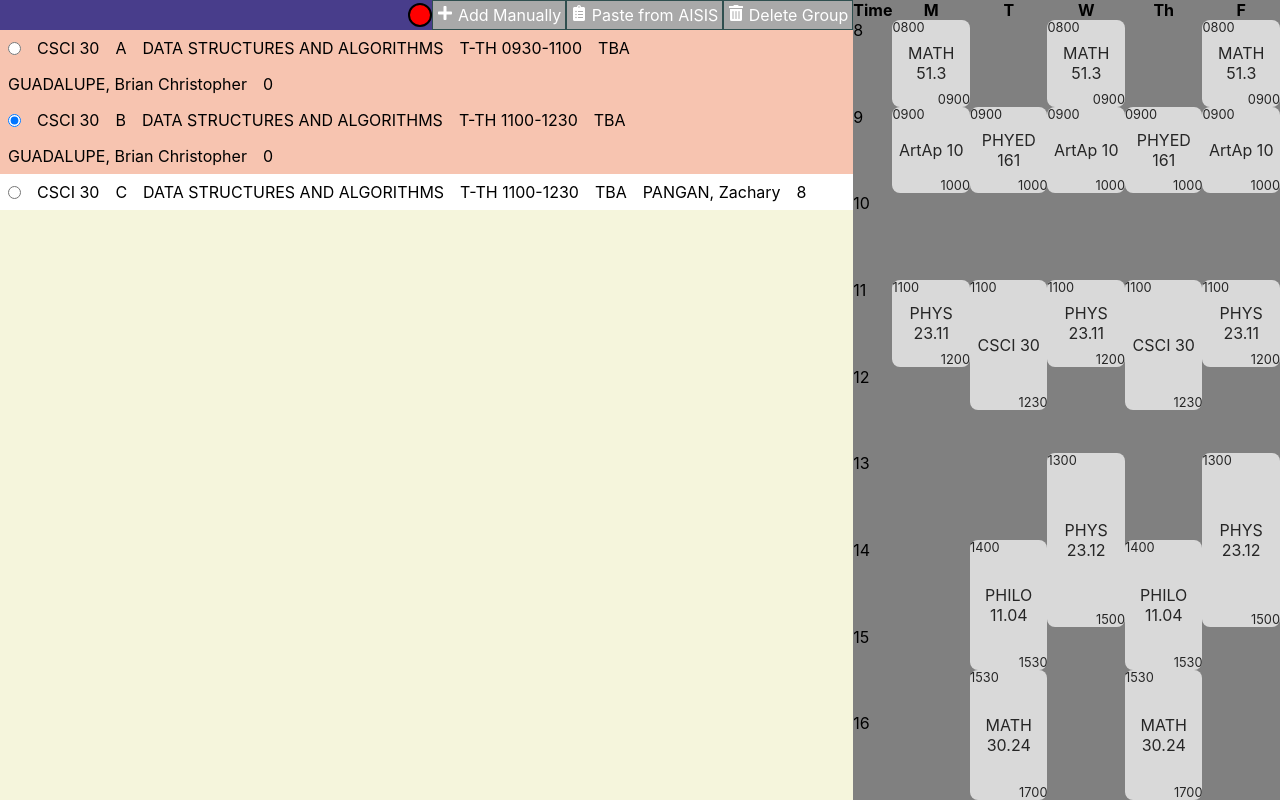
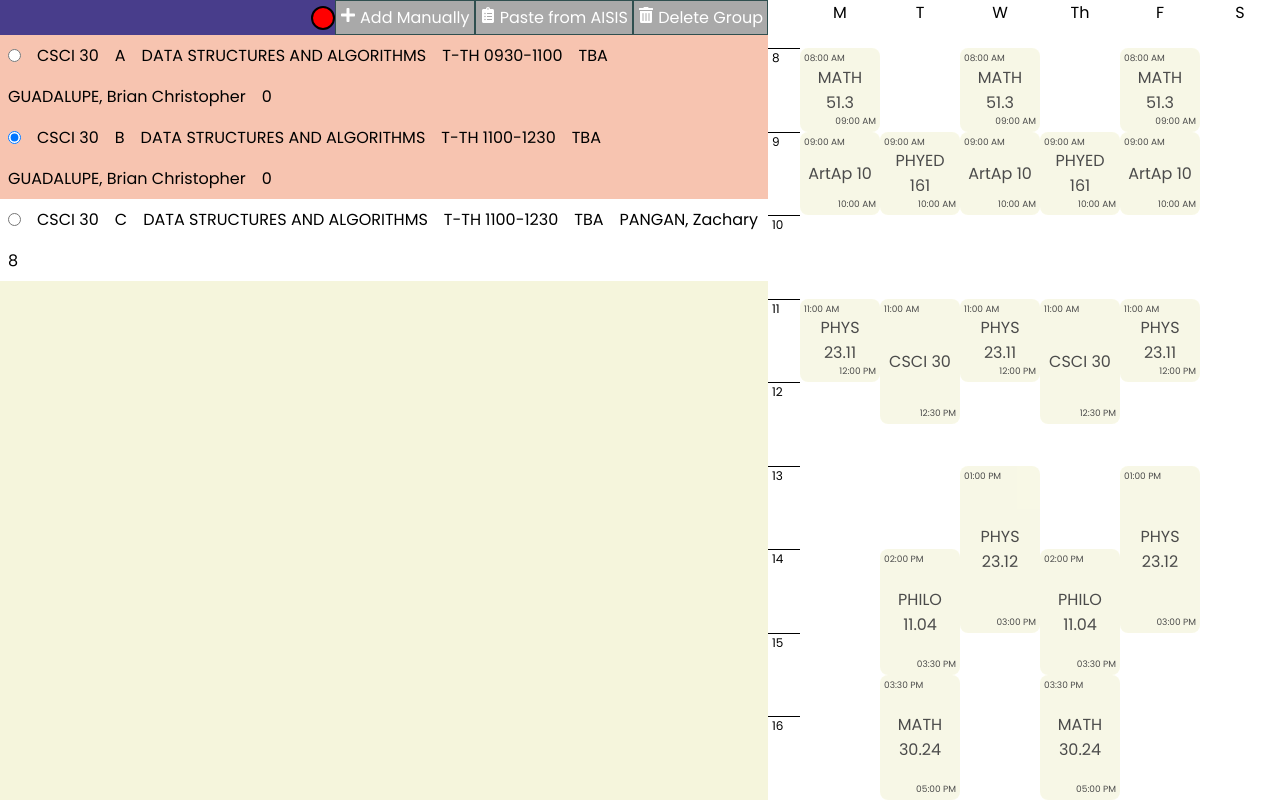
Before and after one commit to dnamme/enlistment-scheduler, a React (Create React App) app: page / in a window 1280 px wide. Built offline with nearby package versions, Linux system fonts and the light colour scheme.

Commit message:
add timetable styling

```diff
--- a/src/App.js
+++ b/src/App.js
@@ -70,30 +70,30 @@ function App() {
     end: 17,
     data: [
       [
-        {code: 'MATH 51.3', start: 8, end: 9, startTime: '0800', endTime: '0900'},
-        {code: 'ArtAp 10', start: 9, end: 10, startTime: '0900', endTime: '1000'},
-        {code: 'PHYS 23.11', start: 11, end: 12, startTime: '1100', endTime: '1200'},
+        {code: 'MATH 51.3', start: 8, end: 9, startTime: '08:00 AM', endTime: '09:00 AM'},
+        {code: 'ArtAp 10', start: 9, end: 10, startTime: '09:00 AM', endTime: '10:00 AM'},
+        {code: 'PHYS 23.11', start: 11, end: 12, startTime: '11:00 AM', endTime: '12:00 PM'},
       ], [
-        {code: 'PHYED 161', start: 9, end: 10, startTime: '0900', endTime: '1000'},
-        {code: 'CSCI 30', start: 11, end: 12.5, startTime: '1100', endTime: '1230'},
-        {code: 'PHILO 11.04', start: 14, end: 15.5, startTime: '1400', endTime: '1530'},
-        {code: 'MATH 30.24', start: 15.5, end: 17, startTime: '1530', endTime: '1700'},
+        {code: 'PHYED 161', start: 9, end: 10, startTime: '09:00 AM', endTime: '10:00 AM'},
+        {code: 'CSCI 30', start: 11, end: 12.5, startTime: '11:00 AM', endTime: '12:30 PM'},
+        {code: 'PHILO 11.04', start: 14, end: 15.5, startTime: '02:00 PM', endTime: '03:30 PM'},
+        {code: 'MATH 30.24', start: 15.5, end: 17, startTime: '03:30 PM', endTime: '05:00 PM'},
       ], [
-        {code: 'MATH 51.3', start: 8, end: 9, startTime: '0800', endTime: '0900'},
-        {code: 'ArtAp 10', start: 9, end: 10, startTime: '0900', endTime: '1000'},
-        {code: 'PHYS 23.11', start: 11, end: 12, startTime: '1100', endTime: '1200'},
-        {code: 'PHYS 23.12', start: 13, end: 15, startTime: '1300', endTime: '1500'},
+        {code: 'MATH 51.3', start: 8, end: 9, startTime: '08:00 AM', endTime: '09:00 AM'},
+        {code: 'ArtAp 10', start: 9, end: 10, startTime: '09:00 AM', endTime: '10:00 AM'},
+        {code: 'PHYS 23.11', start: 11, end: 12, startTime: '11:00 AM', endTime: '12:00 PM'},
+        {code: 'PHYS 23.12', start: 13, end: 15, startTime: '01:00 PM', endTime: '03:00 PM'},
       ], [
-        {code: 'PHYED 161', start: 9, end: 10, startTime: '0900', endTime: '1000'},
-        {code: 'CSCI 30', start: 11, end: 12.5, startTime: '1100', endTime: '1230'},
-        {code: 'PHILO 11.04', start: 14, end: 15.5, startTime: '1400', endTime: '1530'},
-        {code: 'MATH 30.24', start: 15.5, end: 17, startTime: '1530', endTime: '1700'},
+        {code: 'PHYED 161', start: 9, end: 10, startTime: '09:00 AM', endTime: '10:00 AM'},
+        {code: 'CSCI 30', start: 11, end: 12.5, startTime: '11:00 AM', endTime: '12:30 PM'},
+        {code: 'PHILO 11.04', start: 14, end: 15.5, startTime: '02:00 PM', endTime: '03:30 PM'},
+        {code: 'MATH 30.24', start: 15.5, end: 17, startTime: '03:30 PM', endTime: '05:00 PM'},
       ], [
-        {code: 'MATH 51.3', start: 8, end: 9, startTime: '0800', endTime: '0900'},
-        {code: 'ArtAp 10', start: 9, end: 10, startTime: '0900', endTime: '1000'},
-        {code: 'PHYS 23.11', start: 11, end: 12, startTime: '1100', endTime: '1200'},
-        {code: 'PHYS 23.12', start: 13, end: 15, startTime: '1300', endTime: '1500'},
-      ],
+        {code: 'MATH 51.3', start: 8, end: 9, startTime: '08:00 AM', endTime: '09:00 AM'},
+        {code: 'ArtAp 10', start: 9, end: 10, startTime: '09:00 AM', endTime: '10:00 AM'},
+        {code: 'PHYS 23.11', start: 11, end: 12, startTime: '11:00 AM', endTime: '12:00 PM'},
+        {code: 'PHYS 23.12', start: 13, end: 15, startTime: '01:00 PM', endTime: '03:00 PM'},
+      ], []
     ]
   })
 
--- a/src/components/CourseBlock.js
+++ b/src/components/CourseBlock.js
@@ -2,7 +2,7 @@ function CourseBlock({ course, start }) {
   const style = {
     gridRowStart: (course.start - start)*2 + 2,
     gridRowEnd: (course.end - start)*2 + 2,
-    backgroundColor: course.color ? course.color : 'white'
+    backgroundColor: course.color ? course.color : 'beige'
   }
 
   return (
--- a/src/components/Timetable.js
+++ b/src/components/Timetable.js
@@ -4,17 +4,18 @@ function Timetable({ data }) {
   const daysOfWeek = ['M', 'T', 'W', 'Th', 'F', 'S']
 
   const colStyle = {
-    gridTemplateRows: `min-content repeat(${(data.end - data.start)*2}, 1fr)`
+    gridTemplateRows: `48px repeat(${(data.end - data.start) * 2}, 1fr)`
   }
 
   const timeStamps = [
-    <p key={`TIMETABLE-HEADING`} className="heading">Time</p>
-  ];
+    <p key={`TIMETABLE-HEADING`} className="heading" />
+  ]
 
   for (let i = data.start; i < data.end; i++) {
     timeStamps.push(
       <p
         key={`TIMETABLE-TIME_${i}`}
+        className="timestamp"
         style={{
           gridRowStart: (i - data.start)*2 + 2,
           gridRowEnd: (i - data.start)*2 + 3
--- a/src/css/App.css
+++ b/src/css/App.css
@@ -2,7 +2,7 @@
   width: 100%;
   height: 100vh;
   display: grid;
-  grid-template-columns: 2fr 1fr;
+  grid-template-columns: 1fr 512px;
   grid-template-areas: "input table";
 }
 
@@ -33,7 +33,7 @@ button.outline {
   border: 1px solid darkslategray;
 }
 
-@media screen and (max-aspect-ratio: 1/1) {
+@media screen and (max-width: 1023px) {
   .app {
     height: revert;
     display: block;
--- a/src/css/Timetable.css
+++ b/src/css/Timetable.css
@@ -1,17 +1,17 @@
 .timetable {
   height: 100%;
   display: grid;
-  grid-template-columns: min-content;
+  grid-template-columns: 32px;
   grid-auto-columns: 1fr;
   grid-auto-flow: column;
-  background-color: gray;
+  background-color: white;
 }
 
 .timetable p { margin: 0; }
 
 .timetable .heading {
   text-align: center;
-  font-weight: bold;
+  font-weight: medium;
 }
 
 .timetable > * {
@@ -21,9 +21,17 @@
   grid-template-rows: min-content repeat(20, 1fr);
 }
 
+.timestamp {
+  border-top: 1px solid black;
+  padding-left: 4px;
+  font-size: 0.75rem;
+}
+
+
 .course-block {
-  background-color: white;
-  border-radius: 0.5rem;
+  background-color: beige;
+  padding: 4px;
+  border-radius: 8px;
   margin: 0;
   text-align: center;
   opacity: 0.7;
@@ -44,10 +52,7 @@
   grid-row: 1 / -1;
 }
 
-.course-block > .time {
-  font-size: 0.8em;
-}
-
+.course-block > .time { font-size: 0.563rem; }
 .course-block > .time.start { grid-row: 1 / 2; justify-self: flex-start; }
 .course-block > .time.end   { grid-row: 3 / 4; justify-self: flex-end; }
 
--- a/src/index.css
+++ b/src/index.css
@@ -1,6 +1,16 @@
+@import url('https://fonts.googleapis.com/css2?family=Poppins:wght@300;400;500;700&display=swap');
+
+
+h1 { font-size: 4.209rem; }
+h2 { font-size: 3.157rem; }
+h3 { font-size: 2.369rem; }
+h4 { font-size: 1.777rem; }
+h5 { font-size: 1.333rem; }
+h6 { font-size: 1.000rem; }
+
 body {
   margin: 0;
-  font-family: -apple-system, BlinkMacSystemFont, 'Segoe UI', 'Roboto', 'Oxygen',
+  font-family: 'Poppins', -apple-system, BlinkMacSystemFont, 'Segoe UI', 'Roboto', 'Oxygen',
     'Ubuntu', 'Cantarell', 'Fira Sans', 'Droid Sans', 'Helvetica Neue',
     sans-serif;
   -webkit-font-smoothing: antialiased;
```
